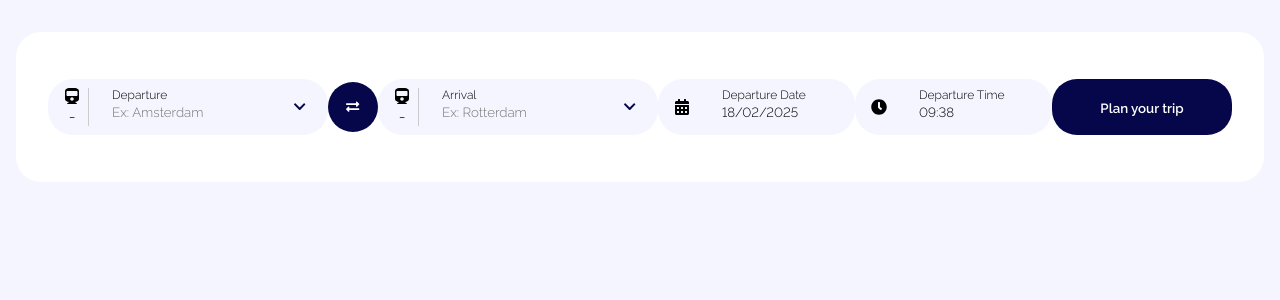
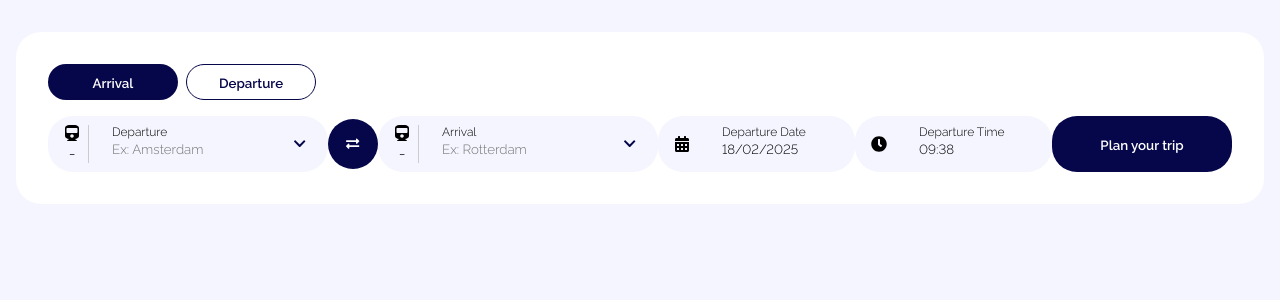
Before and after one commit to esthereis/ns-itinerary, a React (Vite) app: page / in a window 1280 px wide. Shown: the top 300 px of the page. Built offline with nearby package versions, Linux system fonts and the light colour scheme.

Commit message:
feat: toggle button component created

```diff
--- a/src/components/Button.module.css
+++ b/src/components/Button.module.css
@@ -1,15 +1,25 @@
 .button {
-  background-color: var(--main-purple);
-  color: var(--main-white);
   font-family: "Rawline_600";
 
-  border: none;
   border-radius: 25px;
   flex-shrink: 0;
 
   cursor: pointer;
 }
 
-.button:hover {
+.button[data-style="false"]:hover,
+.button[data-style="true"]:hover {
   background-color: var(--secondary-purple);
 }
+
+.button[data-style="false"] {
+  background-color: var(--main-purple);
+  color: var(--main-white);
+  border: none;
+}
+
+.button[data-style="true"] {
+  background-color: var(--main-white);
+  color: var(--main-purple);
+  border: 1px solid var(--main-purple);
+}
--- a/src/components/Button.tsx
+++ b/src/components/Button.tsx
@@ -6,6 +6,8 @@ type ButtonProps = {
   children: string | ReactNode;
   width?: string;
   height?: string;
+  isWhiteButton?: boolean;
+  handleOnClick?: () => void;
 };
 
 export default function Button({
@@ -13,12 +15,16 @@ export default function Button({
   children,
   width = "100%",
   height = "56px",
+  isWhiteButton = false,
+  handleOnClick,
 }: ButtonProps) {
   return (
     <button
       type={type}
       style={{ width: width, height: height }}
       className={styles.button}
+      onClick={() => handleOnClick?.()}
+      data-style={isWhiteButton}
     >
       {children}
     </button>
--- a/src/components/ItineraryCard.module.css
+++ b/src/components/ItineraryCard.module.css
@@ -1,14 +1,17 @@
 .card-wrapper {
   background-color: var(--main-white);
-  height: 150px;
   padding: 2rem;
 
   border-radius: 25px;
+}
 
+.form-wrapper {
   display: flex;
   flex-direction: row;
   align-items: center;
   justify-content: space-between;
+
+  padding-top: 1rem;
 }
 
 .itinerary-buttons {
--- a/src/components/ItineraryCard.tsx
+++ b/src/components/ItineraryCard.tsx
@@ -5,6 +5,7 @@ import Input from "./Input";
 import InputPrefix from "./InputPrefix";
 import styles from "./ItineraryCard.module.css";
 import { FaExchangeAlt } from "react-icons/fa";
+import ToggleMenu from "./ToggleMenu";
 
 type ItineraryCardProps = {
   departureList: string[];
@@ -17,6 +18,8 @@ export default function ItineraryCard({
 }: ItineraryCardProps) {
   return (
     <div className={styles["card-wrapper"]}>
+      <ToggleMenu options={["Arrival", "Departure"]} />
+      <div className={styles["form-wrapper"]}>
         <div className={styles["itinerary-buttons"]}>
           <AutoComplete
             items={departureList}
@@ -44,5 +47,6 @@ export default function ItineraryCard({
 
         <Button width="180px">Plan your trip</Button>
       </div>
+    </div>
   );
 }
--- /dev/null
+++ b/src/components/ToggleMenu.module.css
@@ -0,0 +1,4 @@
+.option-list {
+  display: flex;
+  gap: 0.5rem;
+}
--- /dev/null
+++ b/src/components/ToggleMenu.tsx
@@ -0,0 +1,31 @@
+import { useState } from "react";
+import Button from "./Button";
+import styles from "./ToggleMenu.module.css";
+
+type ToggleMenuProps = {
+  options: string[];
+};
+
+export default function ToggleMenu({ options }: ToggleMenuProps) {
+  const [selected, setSelected] = useState<number>(0);
+
+  const selectOption = (index: number) => {
+    setSelected(index);
+  };
+
+  return (
+    <div className={styles["option-list"]}>
+      {options.map((option, index) => (
+        <Button
+          handleOnClick={() => selectOption(index)}
+          key={index}
+          isWhiteButton={selected !== index}
+          height="36px"
+          width="130px"
+        >
+          {option}
+        </Button>
+      ))}
+    </div>
+  );
+}
```
Lines whose indentation alone changed are shown as unchanged.
